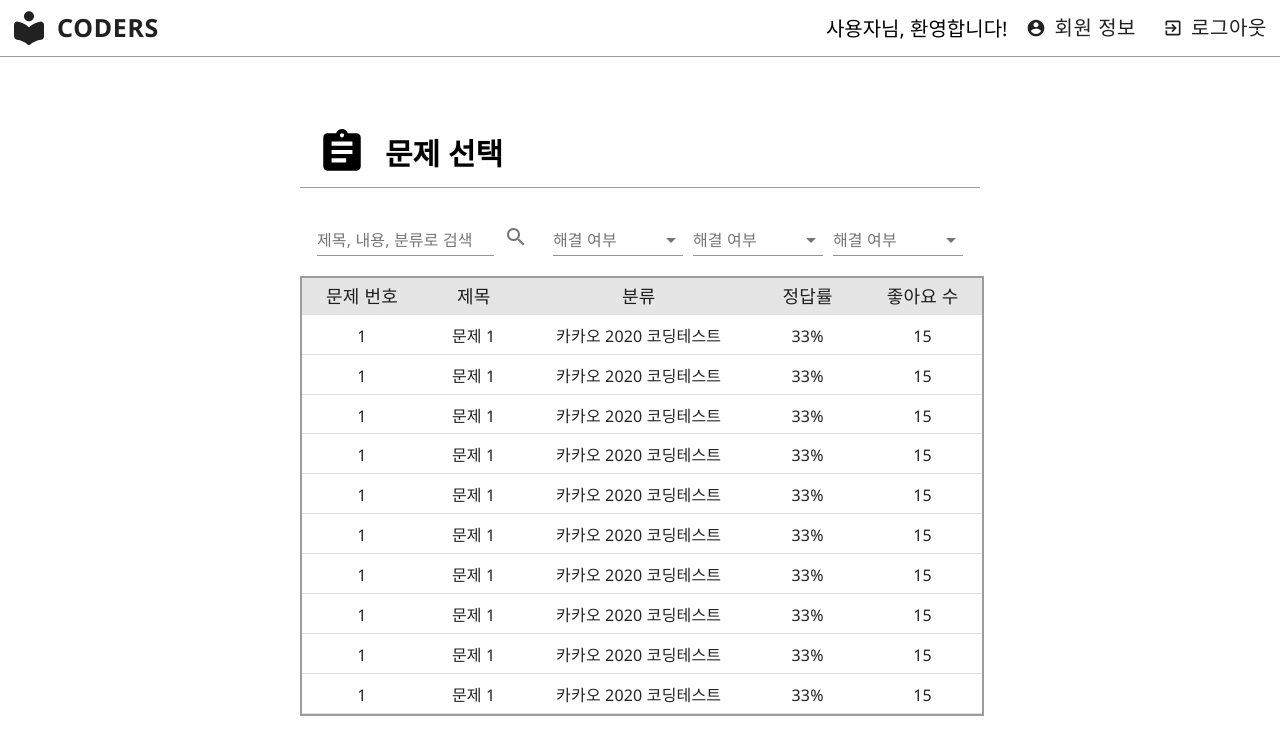
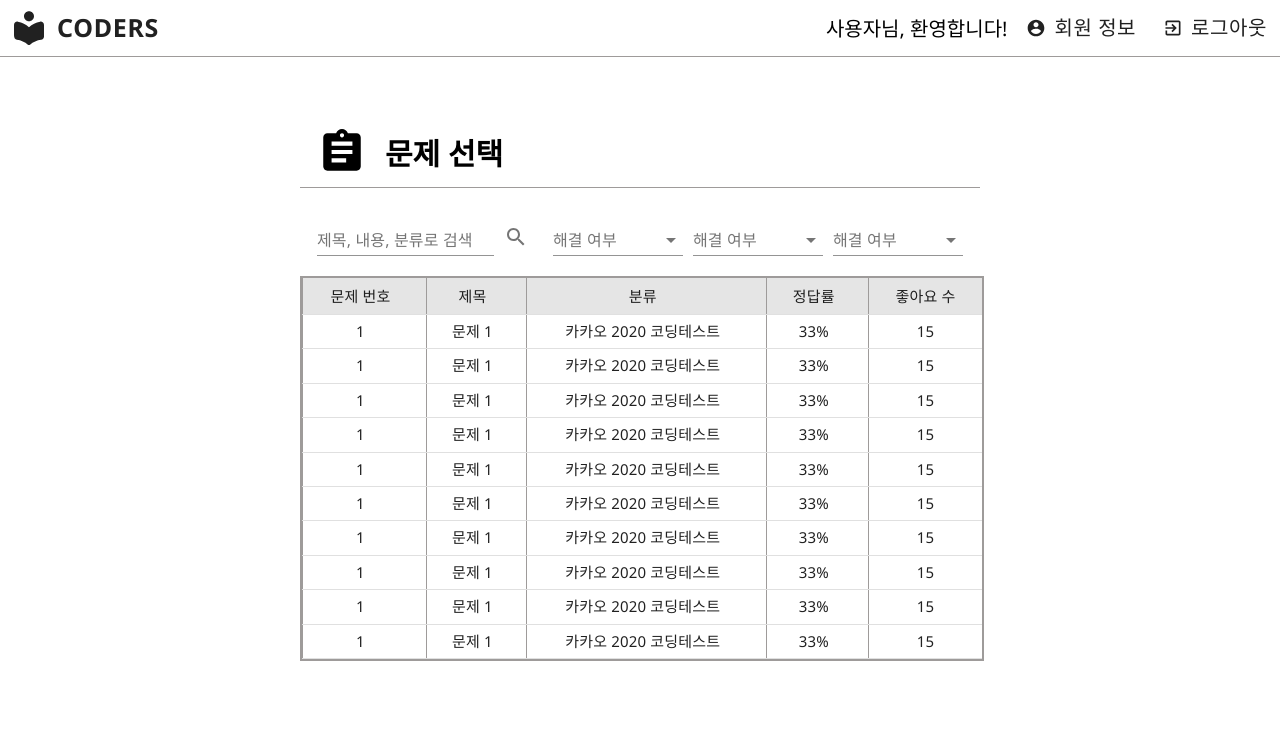
Before and after one commit to CSUOS/coders, a React (Create React App) app in the folder frontend/: page / in a window 1280 px wide. Shown: the top 754 px of the page. Built offline with nearby package versions, Linux system fonts and the light colour scheme.

Commit message:
Add border in table

```diff
--- a/frontend/src/scss/UI/_table.scss
+++ b/frontend/src/scss/UI/_table.scss
@@ -1,17 +1,18 @@
 .table {
   display: flex;
   width: 100%;
-  border: 2px solid #9e9b9a;
+  border: 2px solid $grey;
   .table-head {
 	background-color: #e5e5e5;
 	.table-headcell{
-		font-size: 18px;
+		font-size: 15px;
+		border-left: 1px solid $grey;
 	}
   }
   .table-bodyrow{
 	  .table-bodycell{
-		  font-size: 16px;
-		  padding-top: 10px;
+		  font-size: 15px;
+		  border-left: 1px solid #9e9b9a;
 	  }
   }
 }
```
Also changed, not shown: 1 other file (tests, documents, lock files or other folders).
